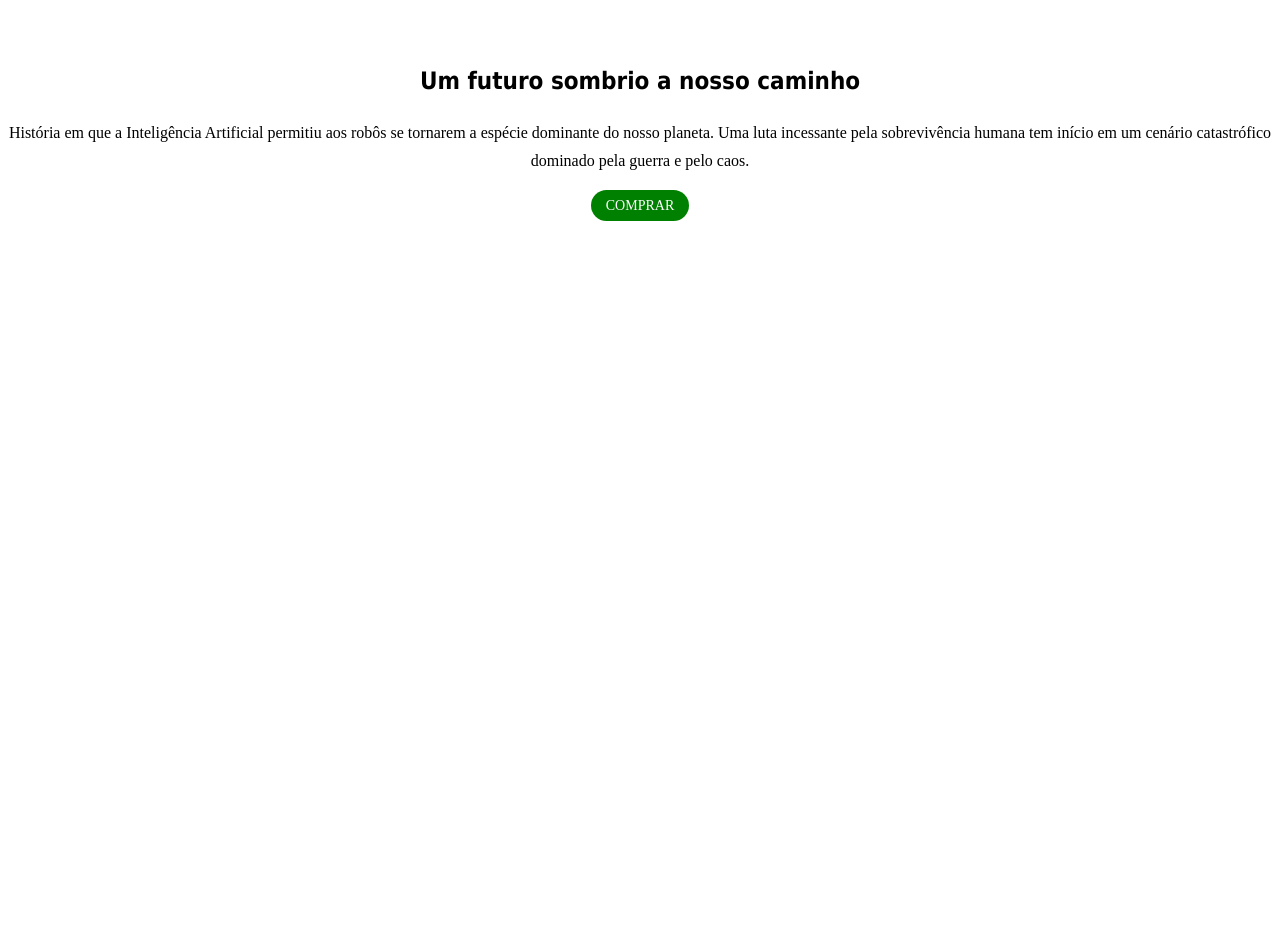
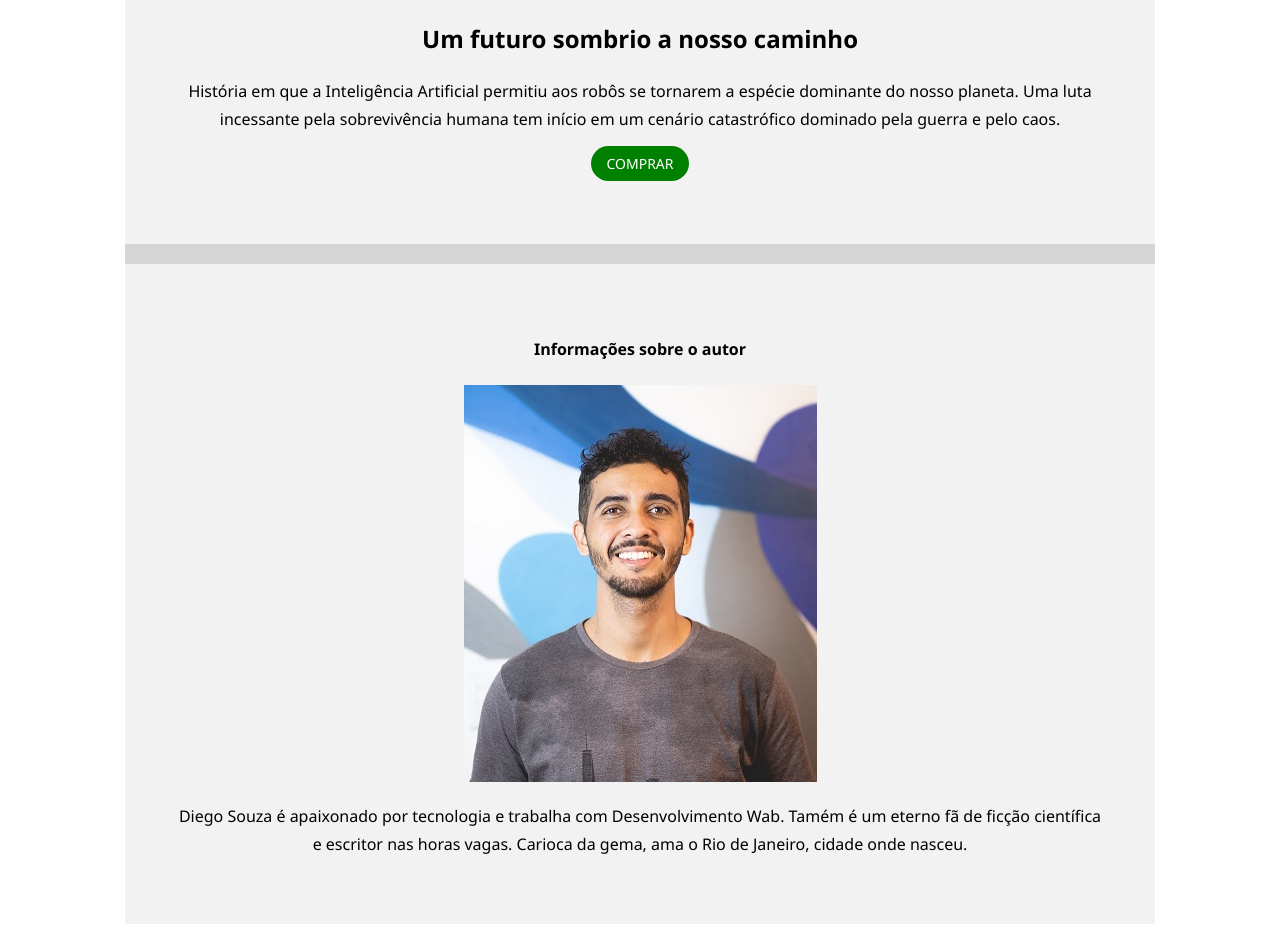
Before and after one commit to Rafael35jguyyytdtf/Front-endI, a plain HTML site: page Livro/img/livro.html in a window 1280 px wide. Shown: the part 673-1605 px from the top of the page. Before the commit the page ends 909 px from the top, so only its background shows below. Drawn offline with Linux system fonts and the light colour scheme.

Commit message:
Atividade_Livro

```diff
--- a/Livro/img/livro.html
+++ b/Livro/img/livro.html
@@ -9,21 +9,28 @@
     </head>
 </head>
 <head>
-    <h1>
-        <p style="text-align: center;"> A Era Artificial</p>
-    </h1>
+
 </head>
 <body>
     <div class="image">
+    <h1><p style="text-align: center;"> A Era Artificial</p> </h1>
     <img src="capa-livro.jpg" alt="">
+    <h3>
+        <h2><p style="text-align: center;">Um futuro sombrio a nosso caminho</p></h2>
+        <p style="text-align: center;"> História em que a Inteligência Artificial permitiu aos robôs se tornarem a espécie dominante do nosso planeta. Uma luta incessante pela sobrevivência humana tem início em um cenário catastrófico dominado pela guerra e pelo caos.</p>
+        <p style="text-align: center;"><a href="https://amzn.to/3bXy1g9" target="_blank">COMPRAR</a></P>
+        </h3>
     </div>
-    <h2>
-        <p style="text-align: center;">Um futuro sombrio a nosso caminho</p>
-    </h2>
-    <p style="text-align: center;"> História em que a Inteligência Artificial permitiu aos robôs se tornarem a espécie dominante do nosso planeta. Uma luta incessante pela sobrevivência humana tem início em um cenário catastrófico dominado pela guerra e pelo caos.</p>
+    <div class="imagem2" >
+        <h4><p>Informações sobre o autor</p></h4>
+        <img src="autor.jpg" alt="">
+        <p style="text-align: center;">Diego Souza é apaixonado por tecnologia e trabalha com Desenvolvimento Wab. Tamém é um eterno fã de ficção científica e
+            escritor nas horas vagas. Carioca da gema, ama o Rio de Janeiro, cidade onde nasceu.
+        </p>
+    </div>
 </body>
 <footer>
-    <p style="text-align: center;"><a href="https://amzn.to/3bXy1g9" target="_blank">COMPRAR</a></P>
+
 </footer>
 
 </html>
--- a/Livro/img/styles.css
+++ b/Livro/img/styles.css
@@ -8,7 +8,7 @@ h2 {
 }
 
 div {
-    background-color: #ffffff;
+    background-color: #f3f2f2;
     padding: 50px;
     width: 930px;
     margin:0 auto;
@@ -19,7 +19,7 @@ div {
 p{
     text-align: center;
     line-height: 28px;
-    font-family: ;
+    font-family: 'Segoe UI', Tahoma, Geneva, Verdana, sans-serif;
 }
 
 a{
@@ -35,3 +35,7 @@ a{
 span{
     font-weight: bold;
 }
+
+footer{
+    background-color: #f3f2f2;
+}
--- a/Livro_tema_livre/styles2.css
+++ b/Livro_tema_livre/styles2.css
@@ -2,7 +2,3 @@ div{
     position: absolute;
     left: 16vw;
 }
-
-image{
-    width: 50px;
-}
```
Also changed, not shown: Livro_tema_livre/Livro_livre.html (+2 -3 lines), Livro/img/autor.jpg (renamed from Livro/autor.jpg).
